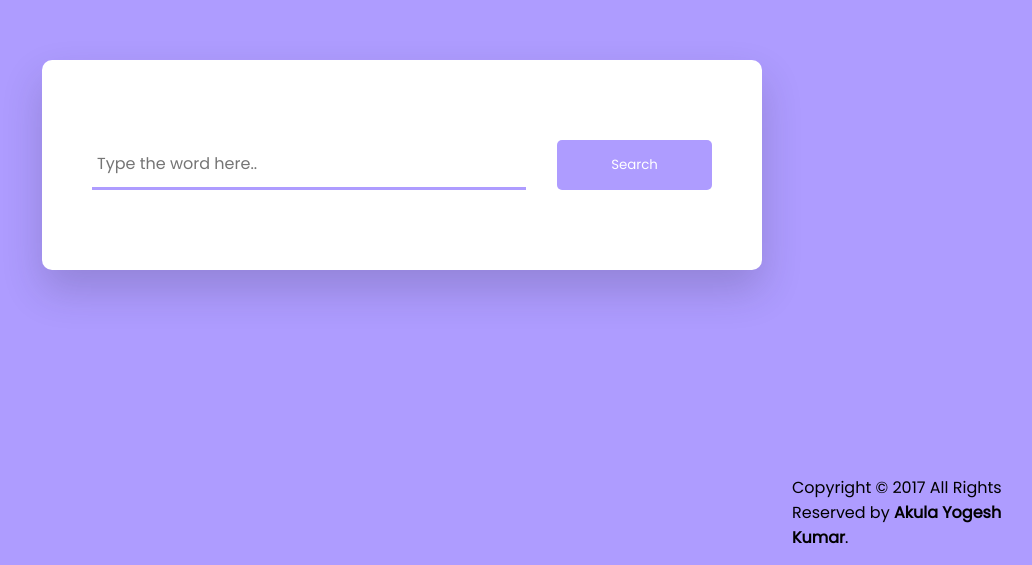
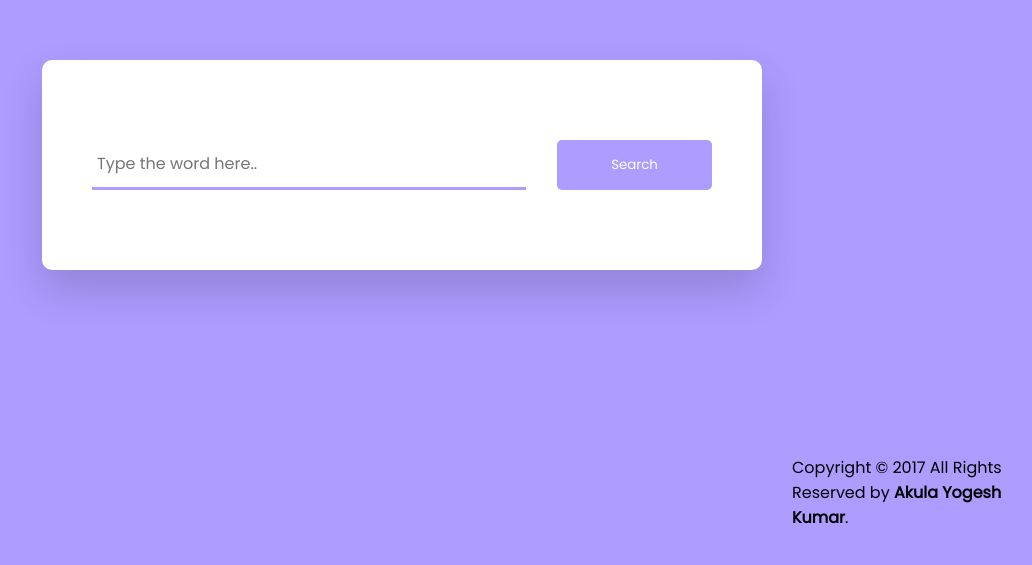
Before and after one commit to yogeshkumar-22/Dictionary, a plain HTML site: page index.html in a window 1280 px wide. Shown: the part 235-800 px from the top of the page, without its empty margins (238-1270 px from the left). Drawn offline with Linux system fonts and the light colour scheme.

Commit message:
Update style.css

```diff
--- a/style.css
+++ b/style.css
@@ -83,7 +83,7 @@ body {
     text-align: center;
 }
 footer{
-    padding-top: 710px;
+    padding-top: 690px;
     padding-left: 1030px;
 }
 a{
```
